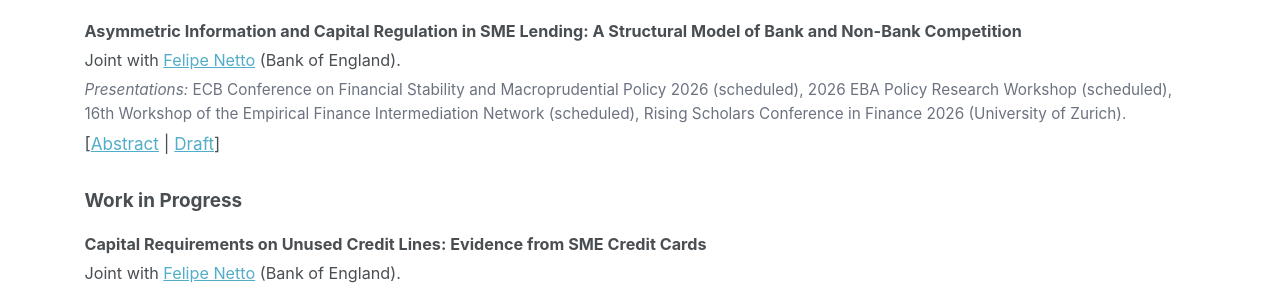
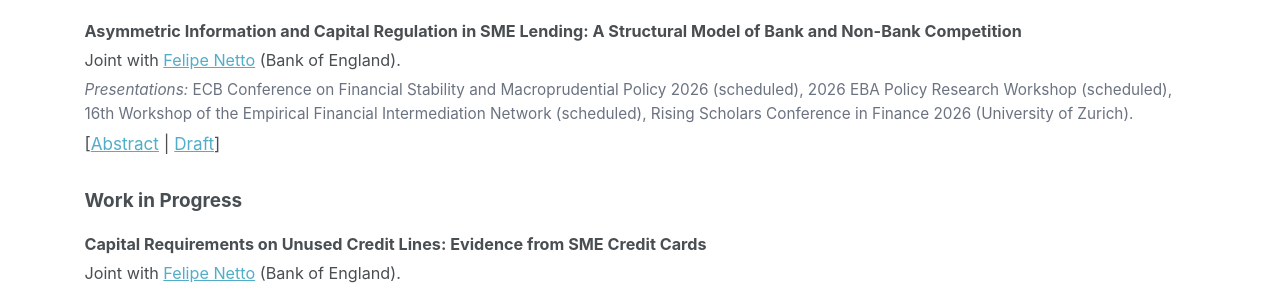
Before and after one commit to NegarMJazi/NegarMJazi.github.io, a Jekyll site: the page built from _pages/about.md, in a window 1280 px wide and 1281 px high. Shown: the part 653-949 px from the top of the window. Built offline with Jekyll 4.4.1, drawn with Linux system fonts in a browser that asks for light colours; a script bundle is joined from its source files by our own code; library files that are not in the unit come from our copies.

Commit message:
Fix EFI network name: Financial Intermediation

```diff
--- a/_pages/about.md
+++ b/_pages/about.md
@@ -48,7 +48,7 @@
   <div class="paper-entry">
     <h3>Asymmetric Information and Capital Regulation in SME Lending: A Structural Model of Bank and Non-Bank Competition</h3>
     <div class="paper-meta">Joint with <a href="https://felipesnetto.github.io/index.html">Felipe Netto</a> (Bank of England).</div>
-    <div class="paper-meta" style="font-size:0.85rem;color:#6b7280;"><em>Presentations:</em> ECB Conference on Financial Stability and Macroprudential Policy 2026 (scheduled), 2026 EBA Policy Research Workshop (scheduled), 16th Workshop of the Empirical Finance Intermediation Network (scheduled), Rising Scholars Conference in Finance 2026 (University of Zurich).</div>
+    <div class="paper-meta" style="font-size:0.85rem;color:#6b7280;"><em>Presentations:</em> ECB Conference on Financial Stability and Macroprudential Policy 2026 (scheduled), 2026 EBA Policy Research Workshop (scheduled), 16th Workshop of the Empirical Financial Intermediation Network (scheduled), Rising Scholars Conference in Finance 2026 (University of Zurich).</div>
     <input type="checkbox" id="abs-jmp" class="abs-toggle" hidden>
     <span class="paper-links">[<label for="abs-jmp" class="abs-link">Abstract</label> | <a href="https://drive.google.com/file/d/1vxy4ZTkesZdEDKTO40_AnNr0mES3iaId/view?usp=sharing" target="_blank">Draft</a>]</span>
     <div class="abstract"><p>We study how competition between banks and non-banks in UK unsecured SME lending is shaped by bank-only risk-based capital requirements, differences in screening abilities, and their interaction. Combining confidential loan-level data with hand-collected data on lenders' screening channels, we document that banks screen loans either automatically or through relationship managers, while non-banks screen only automatically. Motivated by this pattern, we estimate a structural model of lending and find that non-banks assess risk more precisely when both lenders screen automatically, but banks become more precise once they switch to human screening. In counterfactuals, tighter capital requirements raise bank rates less under human screening, where more precise screening lets banks retain safer, less capital-intensive borrowers. Moreover, fully automating banks' screening expands access to credit, but the loss of precision raises banks' default rates.</p></div>
```
